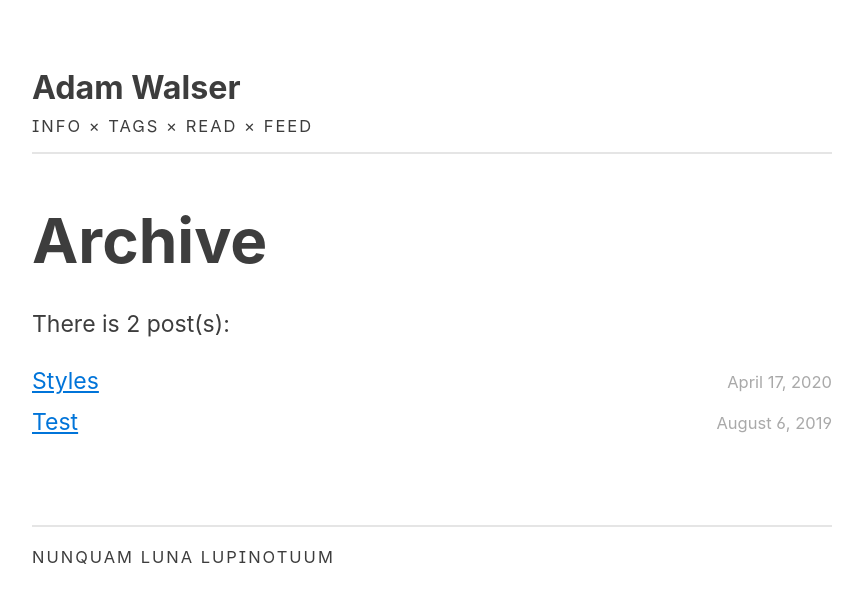
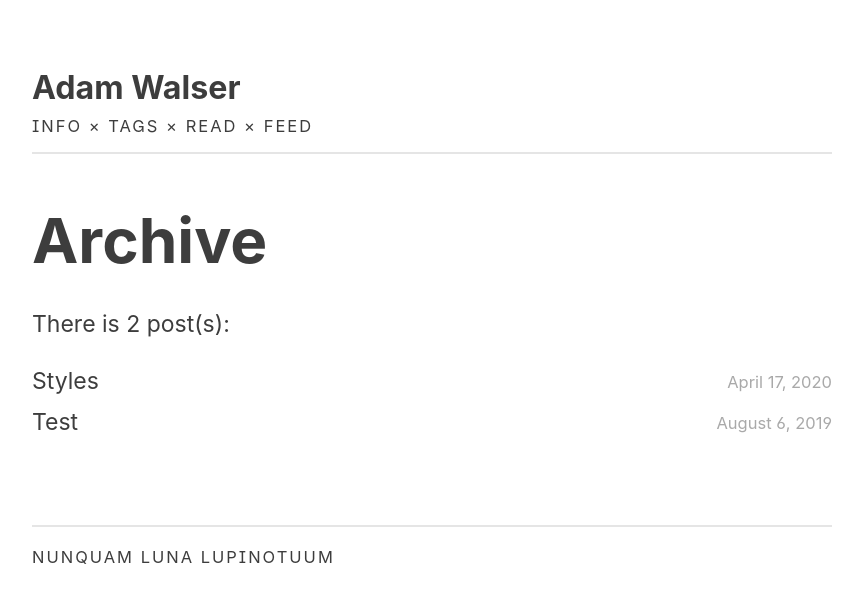
Before and after one commit to ajpwalser/ajpwalser.github.io, a Jekyll site: the page built from archive/index.html, in a window 1280 px wide. Shown: the top 603 px of the page, without its empty margins (208-1071 px from the left). Built offline with Jekyll 4.4.1, drawn with Linux system fonts in a browser that asks for light colours; some web fonts are replaced.

Commit message:
Update index.html

```diff
--- a/archive/index.html
+++ b/archive/index.html
@@ -6,7 +6,7 @@ description: All of Adam's posts
 
 <h2>Archive</h2>
 <p class="first">There is {{ site.posts.size }} post(s):</p>
-<ul class="archive">
+<ul class="headline">
 {% for post in site.posts %}
   <li style="align-items:center;display:flex;flex-wrap:wrap;justify-content:space-between;margin-bottom:10px;">
     <a href="{{ site.baseurl }}{{ post.url }}">{{ post.title }}</a>
```
